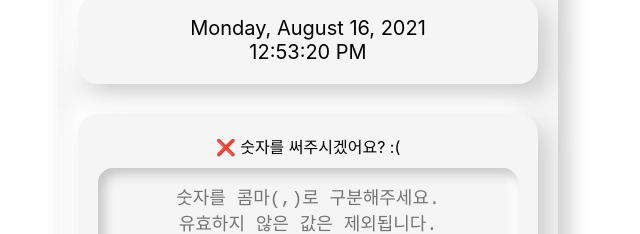
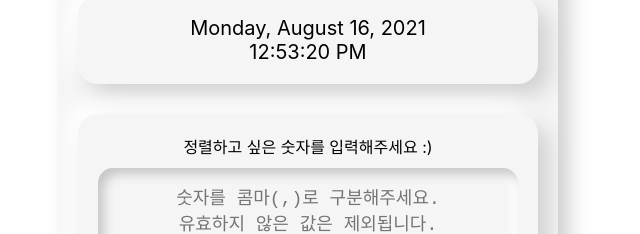
Before and after one commit to bohyunkang/sorting-machine, a React (Create React App) app: page / in a window 1280 px wide. Shown: the top 234 px of the page, without its empty margins (332-972 px from the left). Built offline with nearby package versions, Linux system fonts and the light colour scheme.

Commit message:
fix : 에러 메시지 출력 버그 해결
Co-authored-by: junamee <skawnkk@users.noreply.github.com>

```diff
--- a/src/App.js
+++ b/src/App.js
@@ -8,7 +8,7 @@ import { MESSAGE } from "./utils/constants";
 import "./App.css";
 
 function App() {
-	const { GUIDE, ERROR } = MESSAGE;
+	const { GUIDE } = MESSAGE;
 	const [start, setStart] = useState(false);
 	const [dataToRender, setDataToRender] = useState([]);
 	const [ascendingResult, setAscendingResult] = useState([]);
@@ -16,13 +16,13 @@ function App() {
 	const [message, setMessage] = useState(GUIDE);
 
 	useEffect(() => {
+		if (dataToRender.length === 0) return;
 		setAscendingResult(sortFunction(dataToRender, "ascending"));
 		setTimeout(
 			() => setDescendingResult(sortFunction(dataToRender, "descending")),
 			3000
 		);
-
-		dataToRender.length ? setStart(true) : setMessage(ERROR);
+		setStart(true);
 	}, [dataToRender]);
 
 	return (
--- a/src/components/InputNumbers.js
+++ b/src/components/InputNumbers.js
@@ -13,7 +13,8 @@ function InputNumbers({ message, setMessage, setDataToRender }) {
 			setMessage(WRITE);
 			return;
 		}
-
+		const filteredData = filterInputs(inputData);
+		if (filteredData.length === 0) setMessage(ERROR);
 		setDataToRender(filterInputs(inputData));
 	};
 
```
